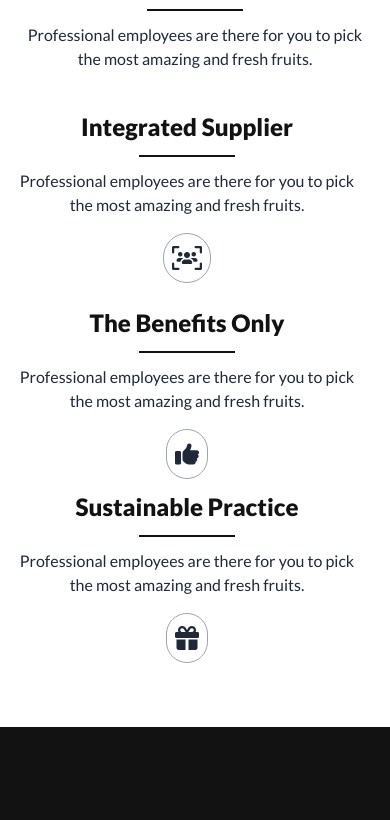
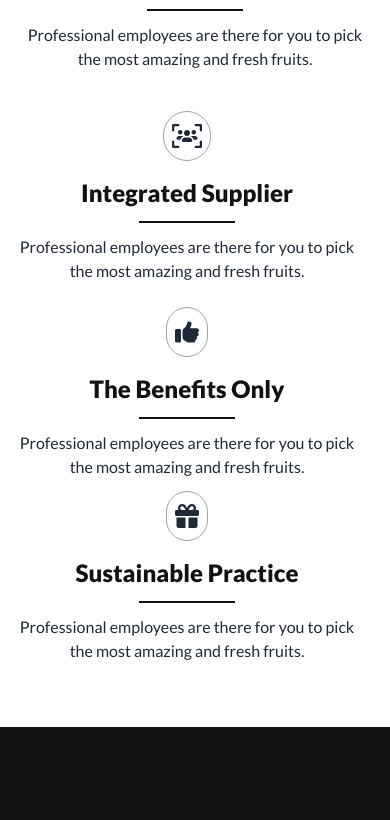
Before and after one commit to jewelmia24/assignment3-fruit-brust, a plain HTML site: page index.html in a window 390 px wide. Shown: the part 5614-6434 px from the top of the page. Drawn offline with nearby package versions, Linux system fonts and the light colour scheme.

Commit message:
error solve

```diff
--- a/index.html
+++ b/index.html
@@ -610,7 +610,7 @@
                 </div>
                 <div>
                     <div>
-                        <div class="flex flex-col lg:flex-row items-center my-6 gap-4">
+                        <div class="flex flex-col-reverse lg:flex-row items-center my-6 gap-4">
 
                             <div class="space-y-3 text-center lg:text-end">
                                 <h3 class="text-[#121212] text-2xl font-extrabold ">Integrated Supplier</h3>
@@ -625,7 +625,7 @@
                                     class="fa-solid fa-users-viewfinder text-2xl rounded-full border border-gray-400 p-2"></i>
                             </div>
                         </div>
-                        <div class="flex flex-col lg:flex-row items-center my-3 gap-4">
+                        <div class="flex flex-col-reverse lg:flex-row items-center my-3 gap-4">
 
                             <div class="space-y-3 text-center lg:text-end">
                                 <h3 class="text-[#121212] text-2xl font-extrabold">The Benefits Only</h3>
@@ -639,7 +639,7 @@
                                 <i class="fa-solid fa-thumbs-up text-2xl rounded-full border border-gray-400 p-2"></i>
                             </div>
                         </div>
-                        <div class="flex flex-col lg:flex-row items-center gap-4">
+                        <div class="flex flex-col-reverse lg:flex-row items-center gap-4">
 
                             <div class="space-y-3 text-center lg:text-end">
                                 <h3 class="text-[#121212] text-2xl font-extrabold">Sustainable Practice</h3>
```
